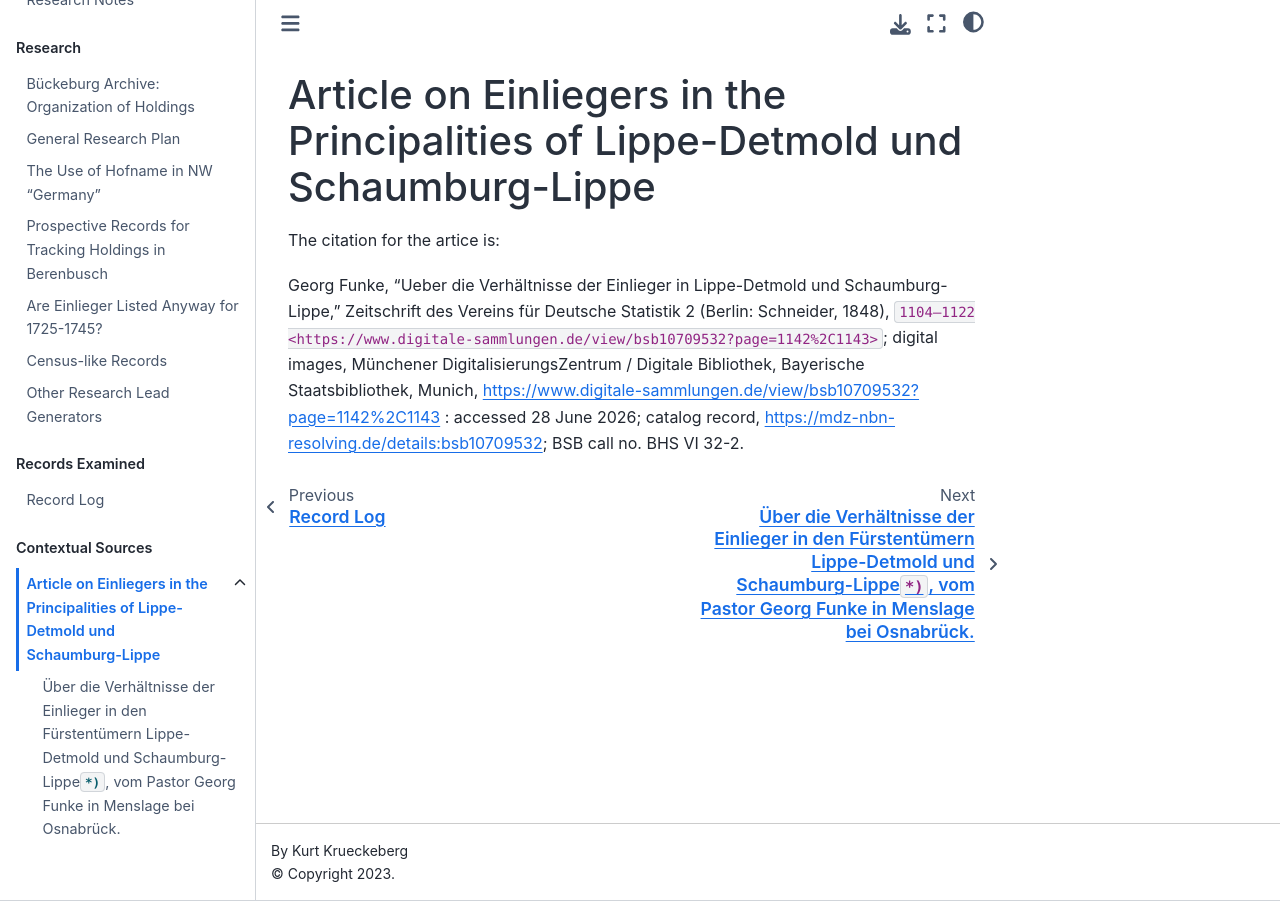
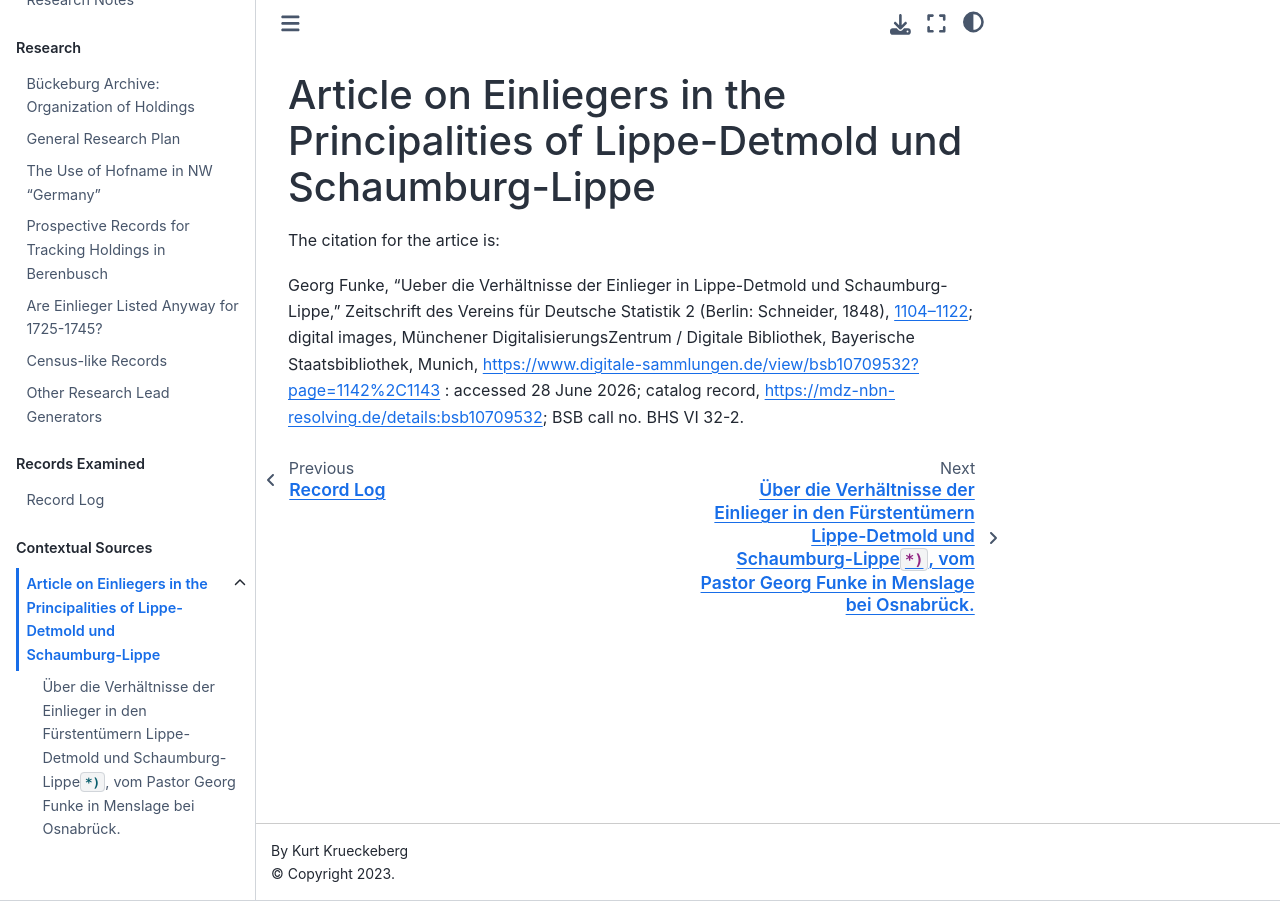
Before and after one commit to kurt-krueckeberg/sphinx-research, a Jupyter Book: the page built from contextual-sources/funke-article/index.md, in a window 1280 px wide. Built offline with Jupyter Book 1.0.4 settings and Sphinx 7.4.7 and the Sphinx Book theme 1.1.4, drawn with Linux system fonts in a browser that asks for light colours.

Commit message:
Update files

```diff
--- a/contextual-sources/funke-article/index.md
+++ b/contextual-sources/funke-article/index.md
@@ -5,5 +5,5 @@ The citation for the artice is:
 (citation)=
 
 Georg Funke, "Ueber die Verhältnisse der Einlieger in Lippe-Detmold und Schaumburg-Lippe," Zeitschrift des Vereins für Deutsche Statistik 2
-(Berlin: Schneider, 1848), `1104–1122 <https://www.digitale-sammlungen.de/view/bsb10709532?page=1142%2C1143>`; digital images, Münchener DigitalisierungsZentrum / Digitale Bibliothek, Bayerische Staatsbibliothek,
+(Berlin: Schneider, 1848), [1104–1122](https://www.digitale-sammlungen.de/view/bsb10709532?page=1142%2C1143); digital images, Münchener DigitalisierungsZentrum / Digitale Bibliothek, Bayerische Staatsbibliothek,
 Munich, <https://www.digitale-sammlungen.de/view/bsb10709532?page=1142%2C1143> : accessed 28 June 2026; catalog record, <https://mdz-nbn-resolving.de/details:bsb10709532>; BSB call no. BHS VI 32-2.
```
